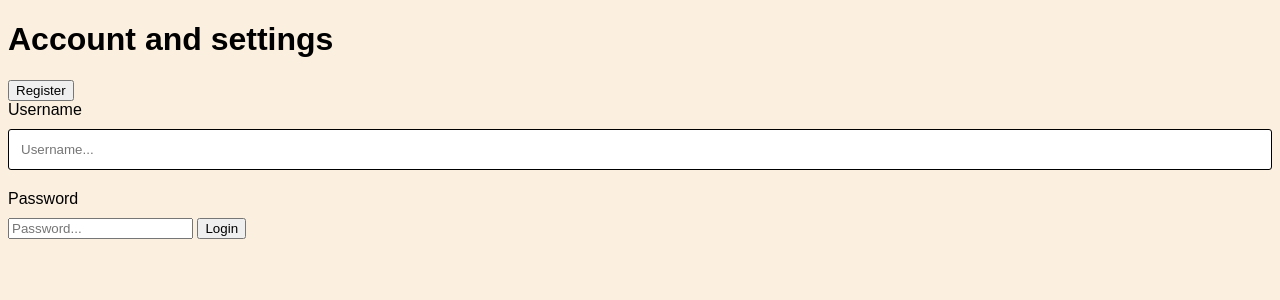
After one commit to LaurierCS/Pod5, a Django app: template templates/app/authentication.html in a window 1280 px wide. The commit adds this page. Shown: the top 300 px of the page. Run offline with Django 3.2, Linux system fonts and the light colour scheme; the template is opened without the code that fills it, so the values that code supplies are empty.

Commit message:
adding login authentication

```diff
--- a/app/admin.py
+++ b/app/admin.py
@@ -3,4 +3,6 @@ from django.contrib import admin
 from .models import *
 
 # Register your models here.
-admin.site.register()#Model to register in the Admin site)
+app_models = [User_Data]
+
+admin.site.register(app_models)#Model to register in the Admin site)
--- a/app/urls.py
+++ b/app/urls.py
@@ -2,5 +2,8 @@ from django.urls import path
 from . import views
 
 urlpatterns = [
+    path('auth', views.authentication, name='auth'),
+    path('login', views.loginpage, name ='login'),
     path('', views.homepage, name='index'),
+
 ]
--- /dev/null
+++ b/templates/app/authentication.html
@@ -0,0 +1,30 @@
+<!DOCTYPE html>
+<html lang="en">
+<head>
+    <link rel="stylesheet" type="text/css" href="../../static/css/settings.css">
+    <meta http-equiv="Content-Type" content="text/html; charset=utf-8" />
+    <meta name="viewport" content="width=device-width, initial-scale=1.0"/>
+</head>
+
+<body>
+    <div class="row">
+        <div class="container">
+            <h1>Account and settings</h1>
+            <form action="{% url 'UserRegisterForm' %} method="POST" id="registrationForm" enctype="multipart/form-data">
+                {% csrf_token %}
+                {{register_form}}
+                <button> Register</button>
+            </form>
+
+            <form method="POST" action="{% url 'login' %}" method="POST" id="loginForm">
+                {% csrf_token %}
+                <label for="">Username</label>
+                <input type="text" name="username" placeholder="Username...">
+
+                <label for="">Password</label>
+                <input type="password" name="password" placeholder="Password...">
+                <input type="submit" value="Login">
+            </form>
+        </div>
+    </div>
+</body>
--- a/templates/base.html
+++ b/templates/base.html
@@ -11,6 +11,8 @@
     {% endblock headers %}
 </head>
 <body>
+    <!-- Links Made Here and Extended to Templates -->
+
     {% block content %}
     {% endblock content %}
 </body>
```
Also changed, not shown: app/forms.py (+0 -23 lines), app/models.py (+46 -117 lines), app/views.py (+11 -1 lines).
